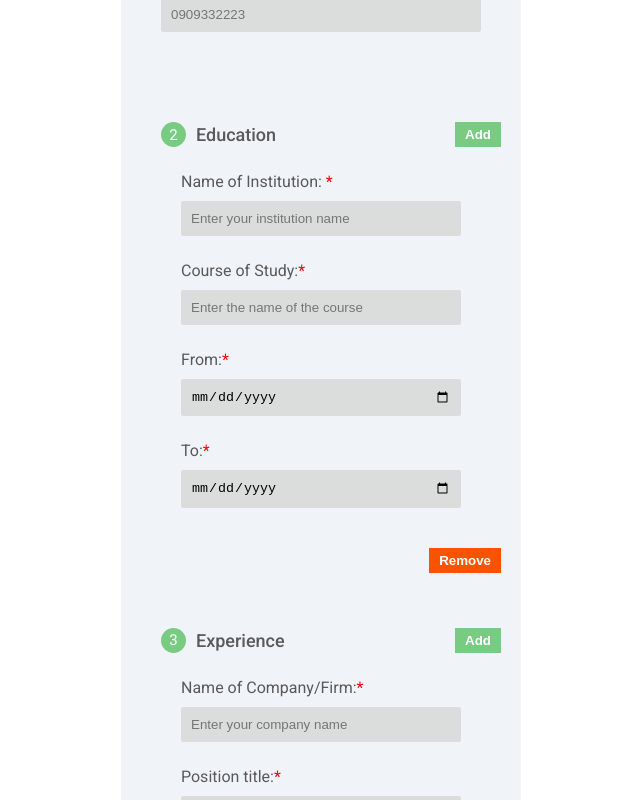
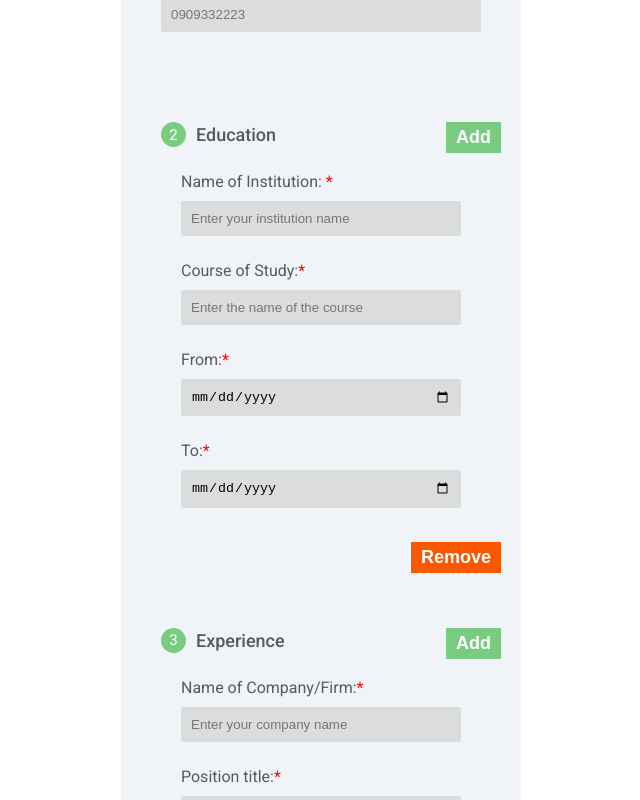
Before and after one commit to Olayinka-2/CV_maker, a React (Vite) app: page / in a window 1280 px wide. Shown: the part 740-1540 px from the top of the page, without its empty margins (319-959 px from the left). Built offline with nearby package versions, Linux system fonts and the light colour scheme; a web font is replaced by a local one.

Commit message:
change button font-size

```diff
--- a/src/index.css
+++ b/src/index.css
@@ -295,16 +295,18 @@ main {
   outline: none;
   border: none;
   cursor: pointer;
+  font-size: 1.8rem;
 }
 
 .removeToggle button {
-  background-color: #f95300;
+  background-color: #f95700;
   color: #fff;
   padding: .5rem 1rem;
   font-weight: 600;
   outline: none;
   border: none;
   cursor: pointer;
+  font-size: 1.8rem;
 }
 
 @media screen and (max-width: 600px) {
```
